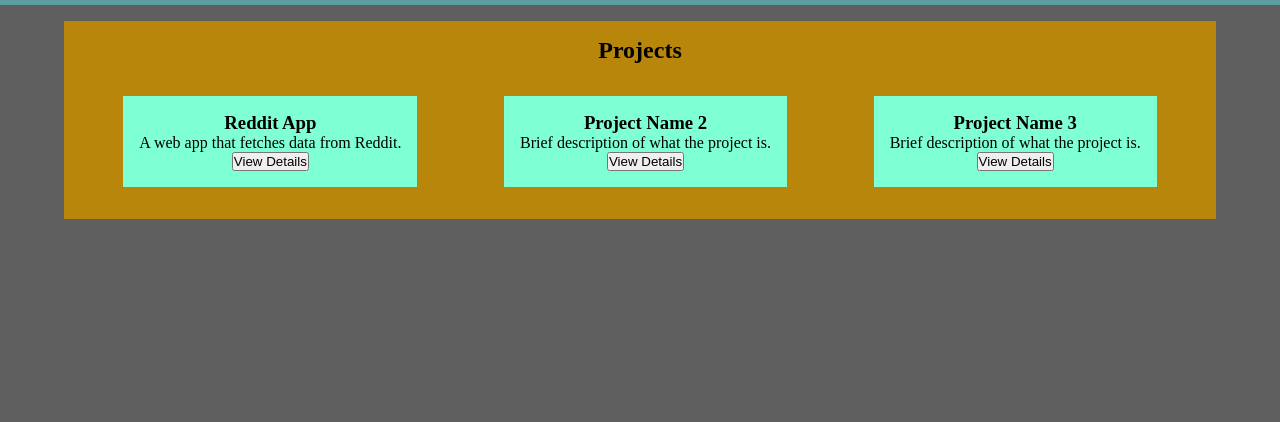
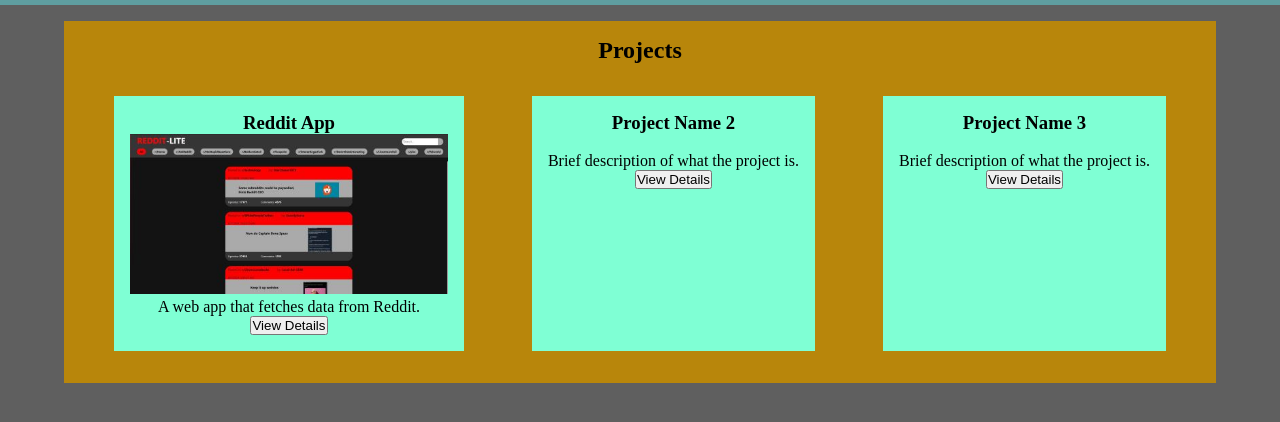
Before and after one commit to R0yalcomet/Portfolio2, a React app: page /projects in a window 1280 px wide. Shown: the part 70-492 px from the top of the page. Built offline with nearby package versions, Linux system fonts and the light colour scheme.

Commit message:
"add project image formatting and add first image"

```diff
--- a/src/Components/Projects/ProjectCard.js
+++ b/src/Components/Projects/ProjectCard.js
@@ -5,6 +5,7 @@ const ProjectCard = ({ project, index }) => {
     return (
         <div id="projectsCard">
             <h3>{project.name}</h3>
+            <img src={project.image}/>
             <p>{project.summary}</p>
             <Link to={`/${project.id}-${index}`}>
                 <button>View Details</button>
--- a/src/Components/Projects/ProjectSingleView.js
+++ b/src/Components/Projects/ProjectSingleView.js
@@ -9,6 +9,7 @@ const ProjectSingleView = () => {
     return (
         <section>
             <h2>{project.name}</h2>
+            <img src={project.image}/>
             <p>{project.description}</p>
             <p>{project.tools}</p>
         </section>
--- a/src/Components/Projects/projectsData.js
+++ b/src/Components/Projects/projectsData.js
@@ -1,10 +1,11 @@
 import React from "react";
+import RedditApp from "./projectImages/RedditApp.jpg";
 
 const projectsData = [
     {
         id: "redditapp",
         name: "Reddit App",
-        image: null,
+        image: RedditApp,
         summary: "A web app that fetches data from Reddit.",
         description: <>
             The goal of this project was to create a web app that allows the user to view and browse posts by fetching data from Reddit's unofficial JSON API.
--- a/src/index.css
+++ b/src/index.css
@@ -62,3 +62,7 @@ html {
     padding: 1rem;
     margin: 1rem;
 }
+
+#projectsCard img {
+    max-height: 10rem;
+}
```
Also changed, not shown: src/Components/Projects/projectImages/RedditApp.jpg (added).
